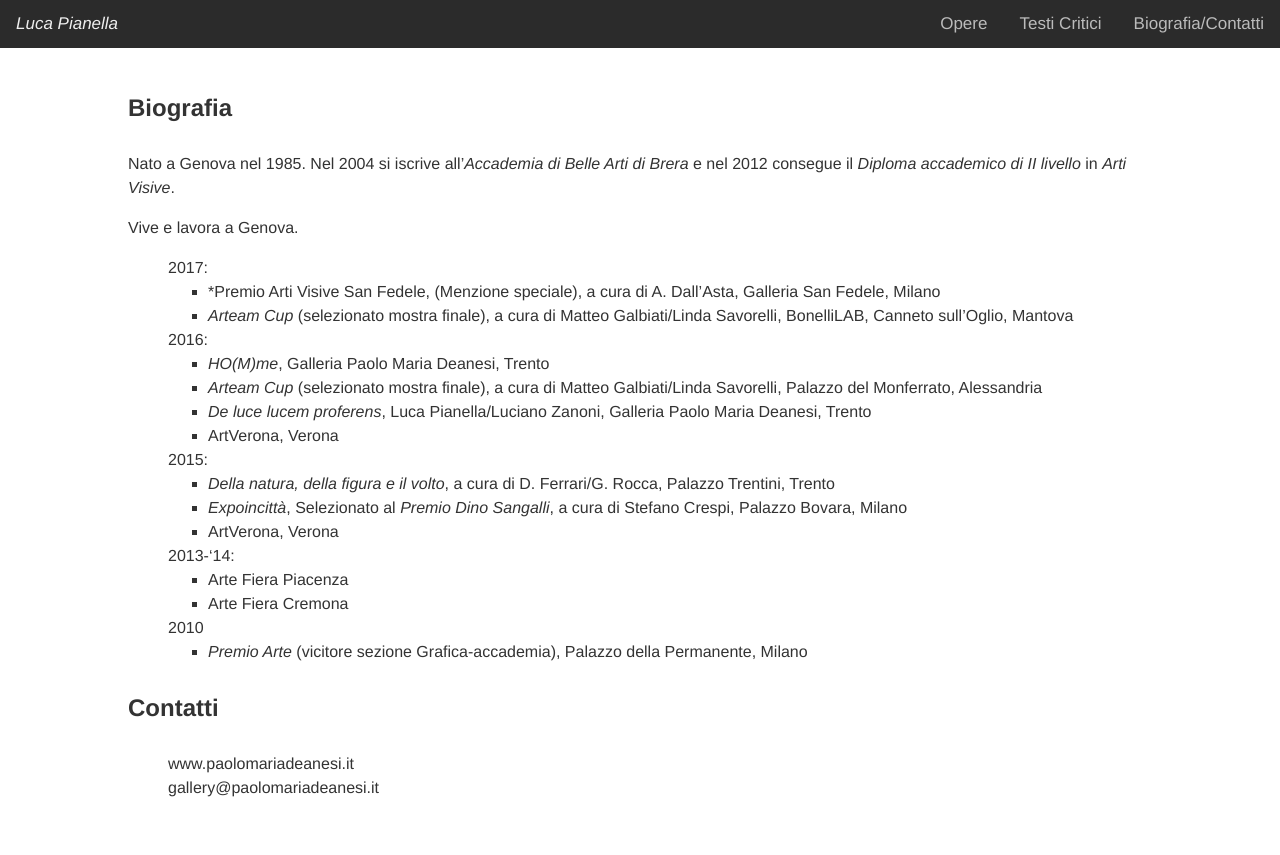
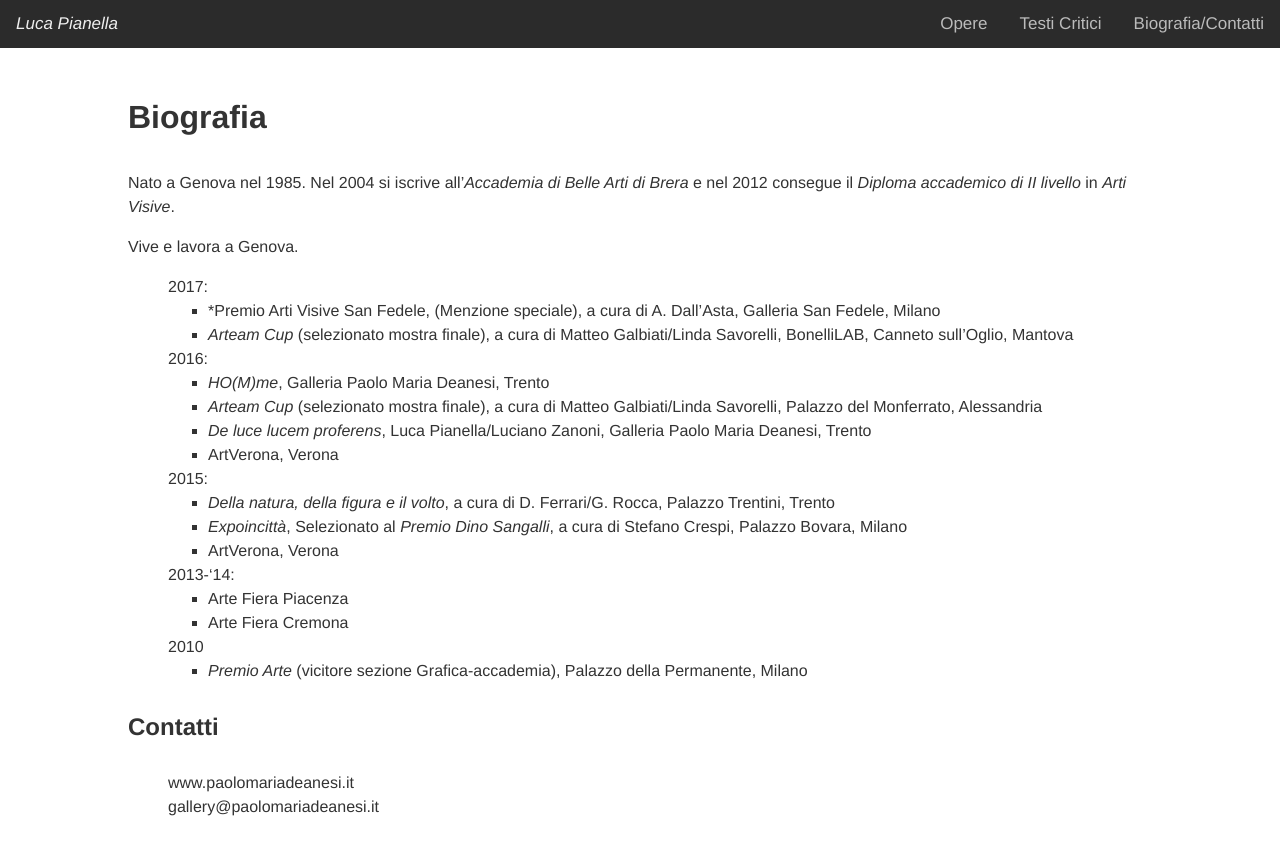
Before and after one commit to liukliuk/liukliuk.github.io, a Jekyll site: the page built from biografia-contatti/index.md, in a window 1280 px wide. Shown: the top 855 px of the page. Built offline with Jekyll 4.4.1, drawn with Linux system fonts in a browser that asks for light colours.

```diff
--- a/biografia-contatti/index.md
+++ b/biografia-contatti/index.md
@@ -3,7 +3,7 @@ layout: page
 title: Biografia/Contatti
 ---
 
-## Biografia
+# Biografia
 
 Nato a Genova nel 1985.
 Nel 2004 si iscrive all'*Accademia di Belle Arti di Brera* e nel 2012 consegue il *Diploma accademico di II livello* in *Arti Visive*.
```
